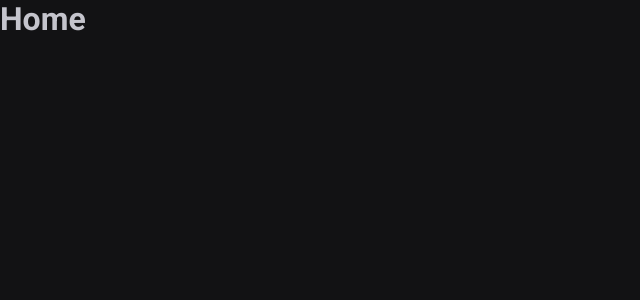
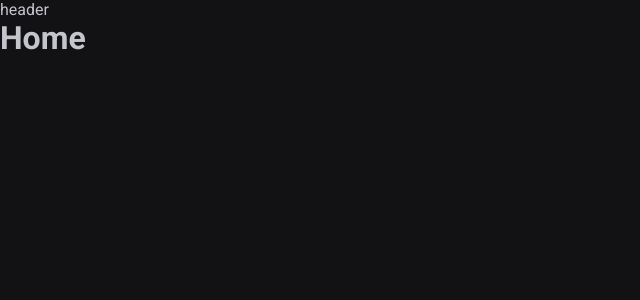
Before and after one commit to RuthMaria/ignite-time, a React (Vite) app: page / in a window 1280 px wide. Shown: the top 300 px of the page, without its empty margins (0-640 px from the left). Built offline with nearby package versions, Linux system fonts and the light colour scheme.

Commit message:
add defaultLayout

```diff
--- a/src/Router.tsx
+++ b/src/Router.tsx
@@ -1,13 +1,21 @@
 import React from 'react';
 import { Routes, Route } from 'react-router-dom';
+
+import { DefaultLayout } from './layouts/DefaultLayout';
 import { History } from './pages/History';
 import { Home } from './pages/Home';
+
+{
+  /*todas as rotas que começam com '\' terão o defaultLayout aplicado*/
+}
 
 export const Router: React.FC = () => {
   return (
     <Routes>
-      <Route path="/" element={<Home />} />
-      <Route path="/history" element={<History />} />
+      <Route path="/" element={<DefaultLayout />}>
+        <Route path="/" element={<Home />} />
+        <Route path="/history" element={<History />} />
+      </Route>
     </Routes>
   );
 };
--- /dev/null
+++ b/src/components/Header.tsx
@@ -0,0 +1,7 @@
+import React from 'react';
+
+// import { Container } from './styles';
+
+export const Header: React.FC = () => {
+  return <div>header</div>;
+};
--- /dev/null
+++ b/src/layouts/DefaultLayout.tsx
@@ -0,0 +1,11 @@
+import { Outlet } from 'react-router-dom';
+import { Header } from '../components/Header';
+
+export const DefaultLayout: React.FC = () => {
+  return (
+    <div>
+      <Header />
+      <Outlet /> {/* especifica onde o conteúdo será inserido*/}
+    </div>
+  );
+};
```
